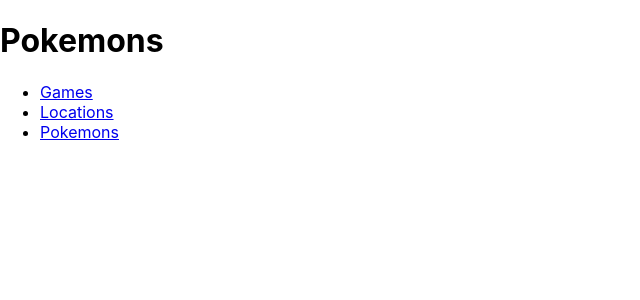
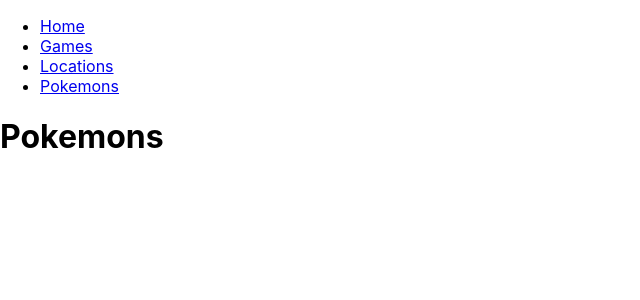
Before and after one commit to briaenrose/pokeApiNew, a React (Create React App) app: page /pokemons in a window 1280 px wide. Shown: the top 300 px of the page, without its empty margins (0-640 px from the left). Built offline with nearby package versions, Linux system fonts and the light colour scheme.

Commit message:
Creating components and pages

```diff
--- a/src/App.js
+++ b/src/App.js
@@ -1,33 +1,31 @@
-import { BrowserRouter, Switch, Route, Link } from "react-router-dom";
+import { BrowserRouter, Switch, Route } from "react-router-dom";
 import "./App.css";
-import Games from "./components/pages/Games";
-import Location from "./components/pages/Location";
-import Pokemons from "./components/pages/Pokemons";
+import Home from "./components/Pages/Home";
+import Games from "./components/Pages/Games";
+import Locations from "./components/Pages/Locations";
+import Pokemons from "./components/Pages/Pokemons";
+import GameDetail from "./components/Pages/GameDetail";
+import LocationDetail from "./components/Pages/LocationDetail";
+import PokemonDetail from "./components/Pages/PokemonDetail";
+import NavBar from "./components/NavBar";
+import { InfoProvider } from "./Context/Context";
 
 function App() {
   return (
-    <BrowserRouter>
-      <switch>
-        <Route path="/games" component={Games} />
-        <Route path="/location" component={Location} />
-        <Route path="/pokemons" component={Pokemons} />
-      </switch>
-      <div className="container">
-        <nav className="navigationBar">
-          <ul>
-            <li>
-              <a href="/games">Games</a>
-            </li>
-            <li>
-              <a href="/locations">Locations</a>
-            </li>
-            <li>
-              <a href="/pokemons">Pokemons</a>
-            </li>
-          </ul>
-        </nav>
-      </div>
-    </BrowserRouter>
+    <InfoProvider>
+      <BrowserRouter>
+        <NavBar />
+        <Switch>
+          <Route path="/" component={Home} exact />
+          <Route path="/games" component={Games} exact />
+          <Route path="/locations" component={Locations} exact />
+          <Route path="/pokemons" component={Pokemons} exact />
+          <Route path="/games/:version" component={GameDetail} exact />
+          <Route path="/locations/:info" component={LocationDetail} exact />
+          <Route path="/pokemons/:id" component={PokemonDetail} exact />
+        </Switch>
+      </BrowserRouter>
+    </InfoProvider>
   );
 }
 
--- /dev/null
+++ b/src/Context/Context.jsx
@@ -0,0 +1,37 @@
+import { createContext, useState } from "react";
+
+const initialState = {
+  info: {},
+  toggle: () => {},
+};
+
+export const GetContext = createContext(initialState);
+
+export const InfoProvider = (props) => {
+  const [info, setInfo] = useState({});
+  const [page, setPage] = useState(1);
+  const [current, setCurrent] = useState("");
+  const [param, setParam] = useState("");
+  const [filter, setFilter] = useState("");
+
+  const { children } = props;
+
+  const toggle = (data) => {
+    setInfo(data);
+  };
+
+  const context = {
+    info,
+    toggle,
+    page,
+    setPage,
+    current,
+    setCurrent,
+    param,
+    setParam,
+    filter,
+    setFilter,
+  };
+
+  return <GetContext.Provider value={context}>{children}</GetContext.Provider>;
+};
--- /dev/null
+++ b/src/components/NavBar.jsx
@@ -0,0 +1,24 @@
+import { Link } from "react-router-dom";
+
+const NavBar = () => {
+  return (
+    <nav className="navigationBar">
+      <ul>
+        <li>
+          <Link to="/">Home</Link>
+        </li>
+        <li>
+          <Link to="/games">Games</Link>
+        </li>
+        <li>
+          <Link to="/locations">Locations</Link>{" "}
+        </li>
+        <li>
+          <Link to="/pokemons">Pokemons</Link>
+        </li>
+      </ul>
+    </nav>
+  );
+};
+
+export default NavBar;
--- /dev/null
+++ b/src/components/pages/GameDetail.jsx
@@ -0,0 +1,42 @@
+import { useParams } from "react-router-dom";
+import { useEffect } from "react";
+import { useContext } from "react";
+import { GetContext } from "../../Context/Context";
+
+const GameDetail = () => {
+  const { info, toggle } = useContext(GetContext);
+  const { version } = useParams();
+  console.log(version);
+  const getGame = async () => {
+    try {
+      const RES = await fetch(`https://pokeapi.co/api/v2/version-group/`);
+      const data = await RES.json();
+      toggle(data.results);
+
+      console.log(info);
+    } catch (error) {
+      console.error(error);
+    }
+  };
+
+  useEffect(() => {
+    getGame();
+    // eslint-disable-next-line react-hooks/exhaustive-deps
+  }, []);
+
+  const info2 = info[0];
+  return (
+    <>
+      <h2>games</h2>
+      <ul>
+        {info.length > 0
+          ? info.map((item) => {
+              return <li>{item.name}</li>;
+            })
+          : null}
+      </ul>
+    </>
+  );
+};
+
+export default GameDetail;
--- a/src/components/pages/Games.jsx
+++ b/src/components/pages/Games.jsx
@@ -1,3 +1,6 @@
-const Games = () => <h1>Games</h1>;
+import GameDetail from "./GameDetail";
+const Games = () => {
+  return <GameDetail />;
+};
 
 export default Games;
--- /dev/null
+++ b/src/components/pages/Home.jsx
@@ -0,0 +1,5 @@
+import { Link } from "react-router-dom";
+
+const Home = () => <h1>Home</h1>;
+
+export default Home;
--- a/src/components/pages/Location.jsx
+++ /dev/null
@@ -1,3 +0,0 @@
-const Location = () => <h1>Location</h1>;
-
-export default Location;
--- /dev/null
+++ b/src/components/pages/LocationDetail.jsx
@@ -0,0 +1,7 @@
+import { useParams } from "react-router-dom";
+
+const LocationDetail = () => {
+  const { info } = useParams();
+};
+
+export default LocationDetail;
--- /dev/null
+++ b/src/components/pages/Locations.jsx
@@ -0,0 +1,3 @@
+const Locations = () => <h1>Locations</h1>;
+
+export default Locations;
--- /dev/null
+++ b/src/components/pages/PokemonDetail.jsx
@@ -0,0 +1,7 @@
+import { useParams } from "react-router-dom";
+
+const PokemonDetail = () => {
+  const { id } = useParams();
+};
+
+export default PokemonDetail;
--- a/src/components/pages/Pokemons.jsx
+++ b/src/components/pages/Pokemons.jsx
@@ -1,3 +1,13 @@
 const Pokemons = () => <h1>Pokemons</h1>;
+const getPokemon = async (id) => {
+  try {
+    const response = await fetch(`https://pokeapi.co/api/v2/pokemon/${id}`);
+    const data = await response.json();
+    return data;
+  } catch (error) {
+    throw Error("Oops! Something went wrong");
+  }
+};
 
+export { getPokemon };
 export default Pokemons;
```
Also changed, not shown: src/components/Paginator.jsx (added, +41 -0 lines), PokemonLogo.svg (added).
